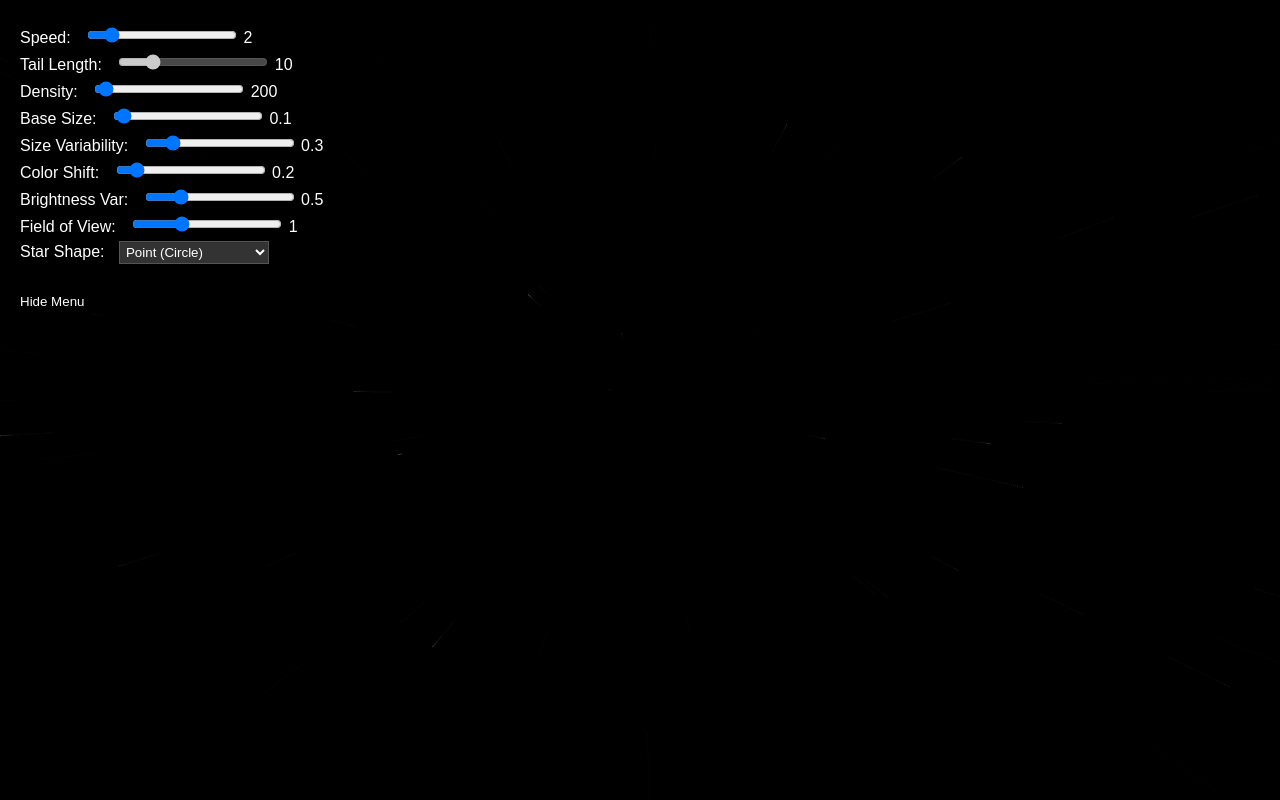
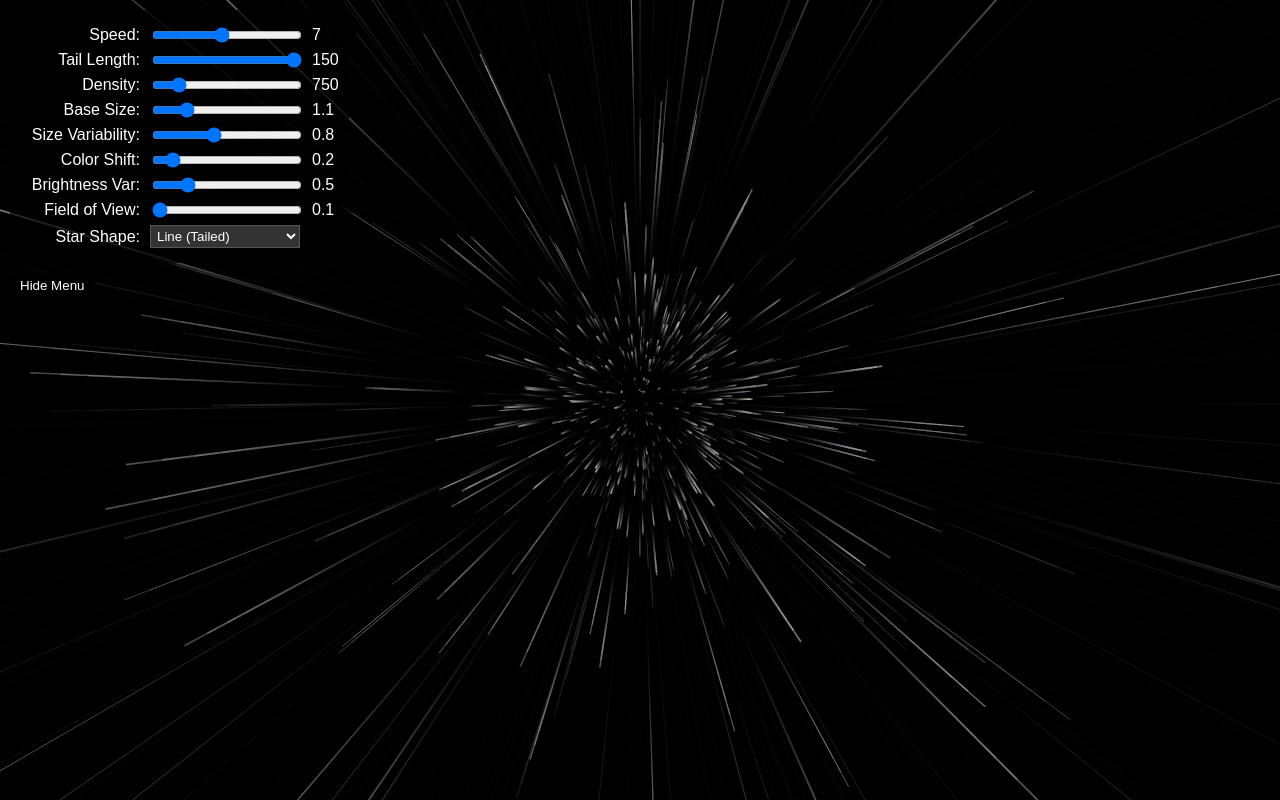
Before and after one commit to jeffmhopkins/warpbackground, a plain HTML site: page index.html in a window 1280 px wide. Drawn offline with Linux system fonts and the light colour scheme; animation ran at ten frames a second.

Commit message:
Update index.html
Menu alignment for sliders
Stars now generate from a radius from center with higher density in the middle

```diff
--- a/index.html
+++ b/index.html
@@ -1,3 +1,4 @@
+
 <!DOCTYPE html>
 <html lang="en">
 <head>
@@ -30,13 +31,18 @@
             pointer-events: none;
         }
         #controls div {
+            display: flex;
+            align-items: center;
             margin: 5px 0;
         }
         label {
+            width: 120px; /* Fixed width for labels to align inputs */
+            text-align: right;
             margin-right: 10px;
         }
         input[type="range"] {
             width: 150px;
+            margin-right: 10px;
         }
         #toggleMenu {
             position: absolute;
@@ -58,6 +64,7 @@
             color: white;
             border: 1px solid #555;
             padding: 2px;
+            margin-right: 10px;
         }
     </style>
 </head>
@@ -67,28 +74,28 @@
     <div id="controls">
         <div>
             <label for="speed">Speed: </label>
-            <input type="range" id="speed" min="0.1" max="15" step="0.1" value="2">
-            <span id="speedValue">2</span>
+            <input type="range" id="speed" min="0.1" max="15" step="0.1" value="7">
+            <span id="speedValue">7</span>
         </div>
         <div>
             <label for="tailLength">Tail Length: </label>
-            <input type="range" id="tailLength" min="0" max="50" step="1" value="10" disabled>
-            <span id="tailLengthValue">10</span>
+            <input type="range" id="tailLength" min="0" max="150" step="1" value="150">
+            <span id="tailLengthValue">150</span>
         </div>
         <div>
             <label for="density">Density: </label>
-            <input type="range" id="density" min="50" max="5000" step="10" value="200">
-            <span id="densityValue">200</span>
+            <input type="range" id="density" min="50" max="5000" step="10" value="750">
+            <span id="densityValue">750</span>
         </div>
         <div>
             <label for="baseSize">Base Size: </label>
-            <input type="range" id="baseSize" min="0.05" max="5" step="0.1" value="0.1">
-            <span id="baseSizeValue">0.1</span>
+            <input type="range" id="baseSize" min="0.05" max="5" step="0.1" value="1">
+            <span id="baseSizeValue">1.0</span>
         </div>
         <div>
             <label for="sizeVar">Size Variability: </label>
-            <input type="range" id="sizeVar" min="0" max="2" step="0.05" value="0.3">
-            <span id="sizeVarValue">0.3</span>
+            <input type="range" id="sizeVar" min="0" max="2" step="0.05" value="0.8">
+            <span id="sizeVarValue">0.8</span>
         </div>
         <div>
             <label for="colorShift">Color Shift: </label>
@@ -102,14 +109,14 @@
         </div>
         <div>
             <label for="fov">Field of View: </label>
-            <input type="range" id="fov" min="0.1" max="3" step="0.1" value="1">
-            <span id="fovValue">1</span>
+            <input type="range" id="fov" min="0.1" max="3" step="0.1" value="0.1">
+            <span id="fovValue">0.1</span>
         </div>
         <div>
             <label for="starShape">Star Shape: </label>
             <select id="starShape">
-                <option value="point" selected>Point (Circle)</option>
-                <option value="line">Line (Tailed)</option>
+                <option value="point">Point (Circle)</option>
+                <option value="line" selected>Line (Tailed)</option>
             </select>
         </div>
     </div>
@@ -165,8 +172,11 @@
             }
 
             reset() {
-                this.x = (Math.random() - 0.5) * width;
-                this.y = (Math.random() - 0.5) * height;
+                const maxRadius = Math.max(width, height) / 2;
+                const rad = maxRadius * Math.sqrt(Math.random());
+                const theta = Math.random() * 2 * Math.PI;
+                this.x = rad * Math.cos(theta);
+                this.y = rad * Math.sin(theta);
                 this.z = Math.random() * width;
                 this.size = baseSize + (Math.random() - 0.5) * 2 * sizeVar;
                 this.size = Math.max(0.1, this.size);
@@ -187,16 +197,20 @@
             }
 
             draw() {
-                const sx = (this.x / this.z) * width * fov + originX;
-                const sy = (this.y / this.z) * height * fov + originY;
-                const px = (this.x / (this.z + tailLength)) * width * fov + originX;
-                const py = (this.y / (this.z + tailLength)) * height * fov + originY;
+                const sx = (this.x / this.z) * Math.max(width, height) * fov + originX;
+                const sy = (this.y / this.z) * Math.max(width, height) * fov + originY;
+                const px = (this.x / (this.z + tailLength)) * Math.max(width, height) * fov + originX;
+                const py = (this.y / (this.z + tailLength)) * Math.max(width, height) * fov + originY;
 
                 ctx.beginPath();
                 if (starShape === 'line') {
+                    // Create a linear gradient from (sx, sy) to (px, py)
+                    const gradient = ctx.createLinearGradient(sx, sy, px, py);
+                    gradient.addColorStop(0, this.color); // Full opacity at head
+                    gradient.addColorStop(1, 'rgba(0, 0, 0, 0)'); // Fully transparent at tail
                     ctx.moveTo(sx, sy);
                     ctx.lineTo(px, py);
-                    ctx.strokeStyle = this.color;
+                    ctx.strokeStyle = gradient;
                     ctx.lineWidth = this.size;
                     ctx.stroke();
                 } else if (starShape === 'point') {
@@ -215,7 +229,7 @@
         }
 
         function animate() {
-            ctx.fillStyle = 'rgba(0, 0, 0, 0.1)';
+            ctx.fillStyle = 'rgba(0, 0, 0, 0.25)';
             ctx.fillRect(0, 0, width, height);
             stars.forEach(star => {
                 star.update();
```
